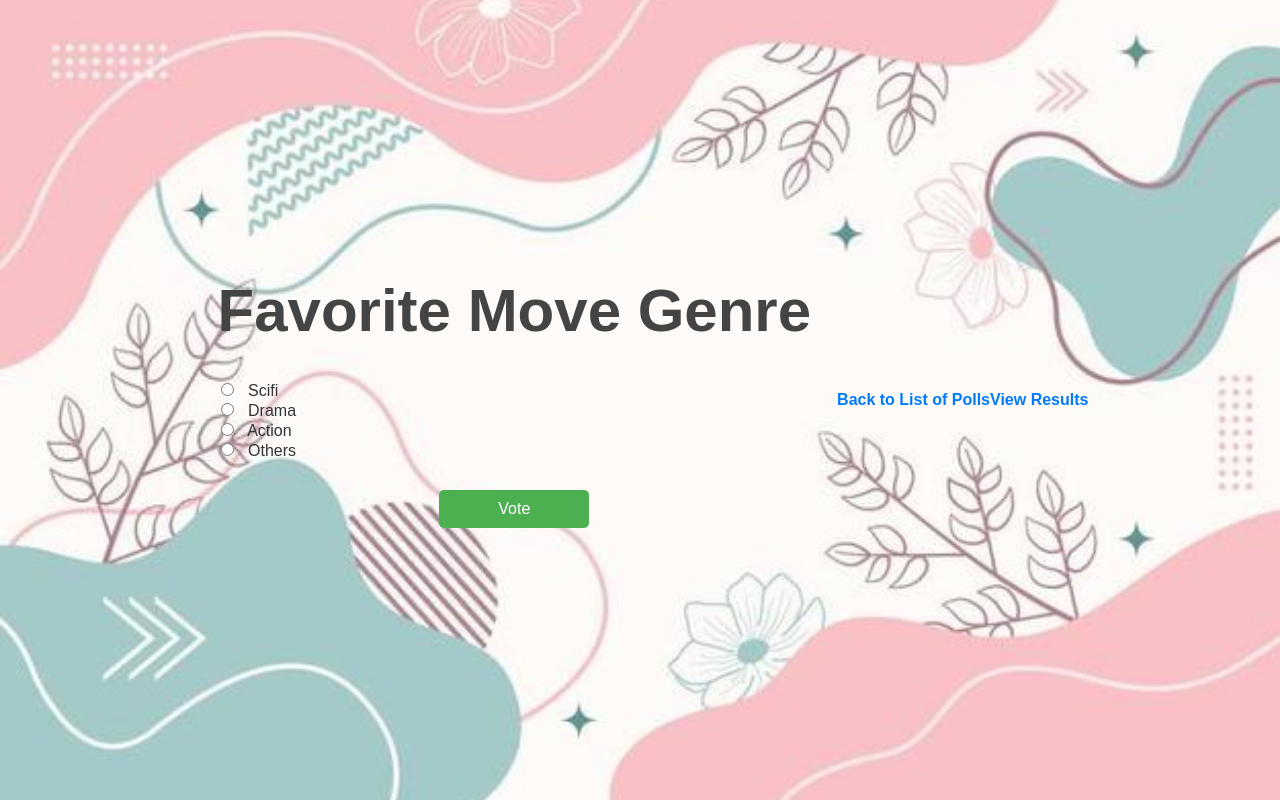
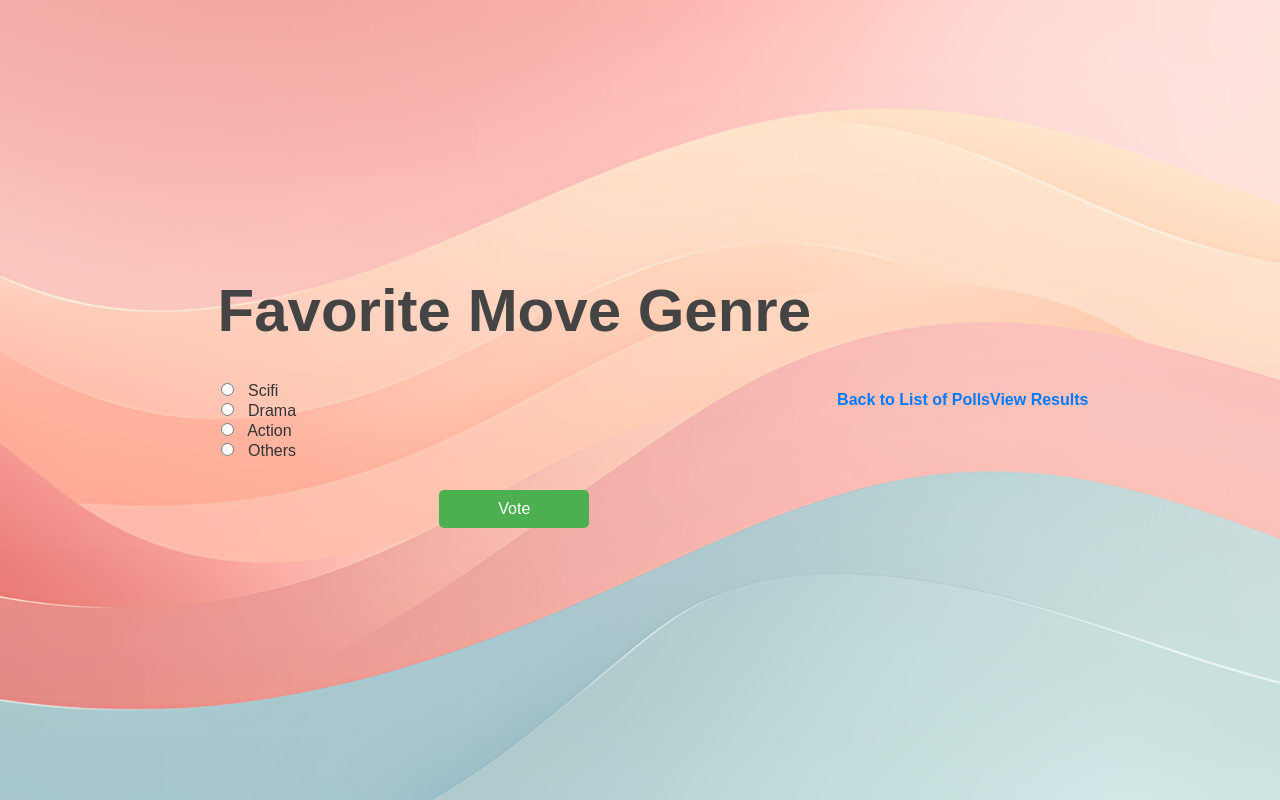
Before and after one commit to Mamajin/ku-polls, a Django app: page /polls/2/ in a window 1280 px wide. Run offline with Django 5.2, Linux system fonts and the light colour scheme; data comes from the database, SQL or seed files in the repository.

Commit message:
Background update for site

```diff
--- a/polls/static/polls/style.css
+++ b/polls/static/polls/style.css
@@ -1,6 +1,6 @@
 /* General Styles */
 body {
-    background: white url("images/background.jpg") no-repeat center center fixed;
+    background: white url("images/background_new.png") no-repeat center center fixed;
     background-size: cover;
     font-size: 16px;
     font-family: 'Arial', sans-serif;
```
Also changed, not shown: polls/static/polls/images/background.jpg (deleted), polls/static/polls/images/background_new.png (added).
